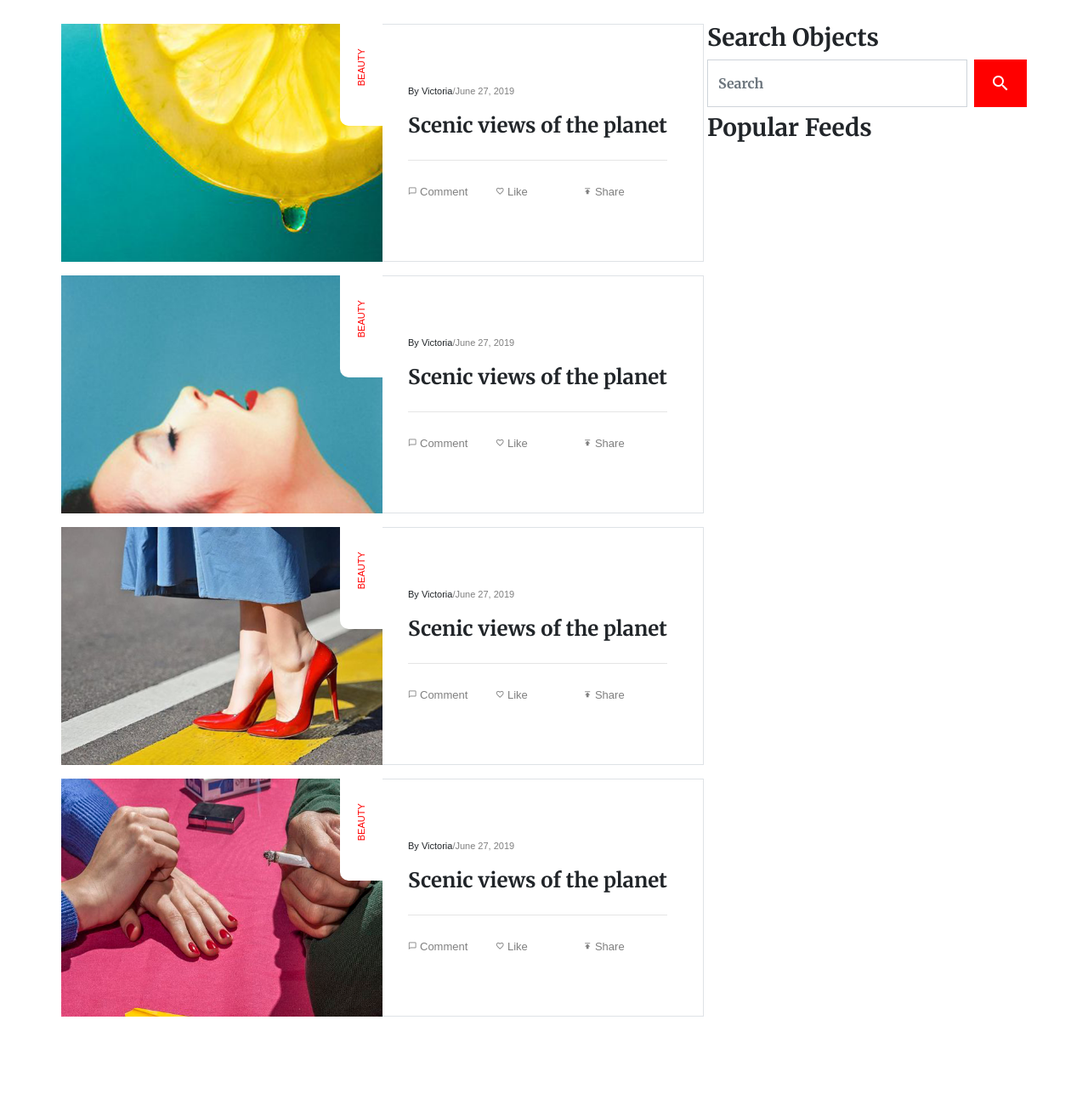
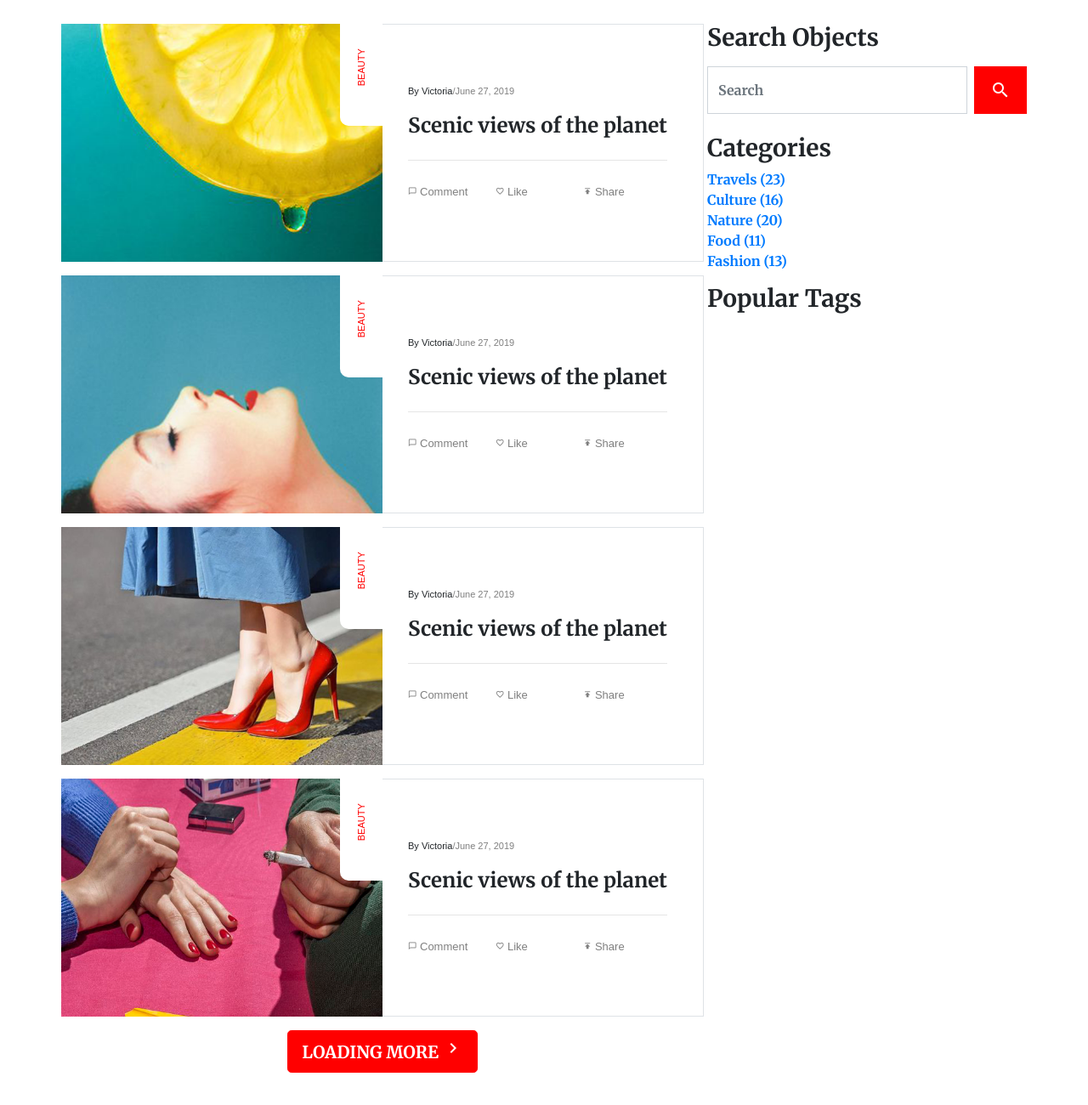
Before and after one commit to riadonova/portfolio-1, a website built with webpack: page src/index.html in a window 1280 px wide. Shown: the part 2200-3500 px from the top of the page at 85% size. Before the commit the page ends 3412 px from the top, so only its background shows below. Built offline with nearby package versions, Linux system fonts and the light colour scheme.

Commit message:
- all-news - sidebar - add footer

```diff
--- a/src/index.html
+++ b/src/index.html
@@ -419,19 +419,36 @@
                     </div>
                 </div>
             </div>
+            <div class="text-center btn-loading">
+                <button type="button" class="btn btn-danger btn-primary btn-lg ">LOADING MORE <i
+                        class="material-icons icon-chevron">
+                    chevron_right
+                </i></button>
+            </div>
         </div>
-
 
         <div class="col-sm-4 sidebar">
             <h3>Search Objects</h3>
-            <div class="input-group mb-2">
+            <div class="input-group mt-3 mb-4">
                 <input type="text" class="form-control" id="inlineFormInputGroup" placeholder="Search">
                 <button class="btn btn-danger btn-sm ml-2"><i class="material-icons btn-search">search</i></button>
-
             </div>
-            <h3>Popular Feeds</h3>
+            <div class="categories">
+                <h3>Categories</h3>
+                <ul class="list-unstyled">
+                    <li><a href="#">Travels (23)</a></li>
+                    <li><a href="#">Culture (16)</a></li>
+                    <li><a href="#">Nature (20)</a></li>
+                    <li><a href="#">Food (11)</a></li>
+                    <li><a href="#">Fashion (13)</a></li>
+                </ul>
+            </div>
+            <h3>Popular Tags</h3>
         </div>
     </div>
 </div>
+
+
+<div class="container mt-5 footer"></div>
 </body>
 </html>
```
